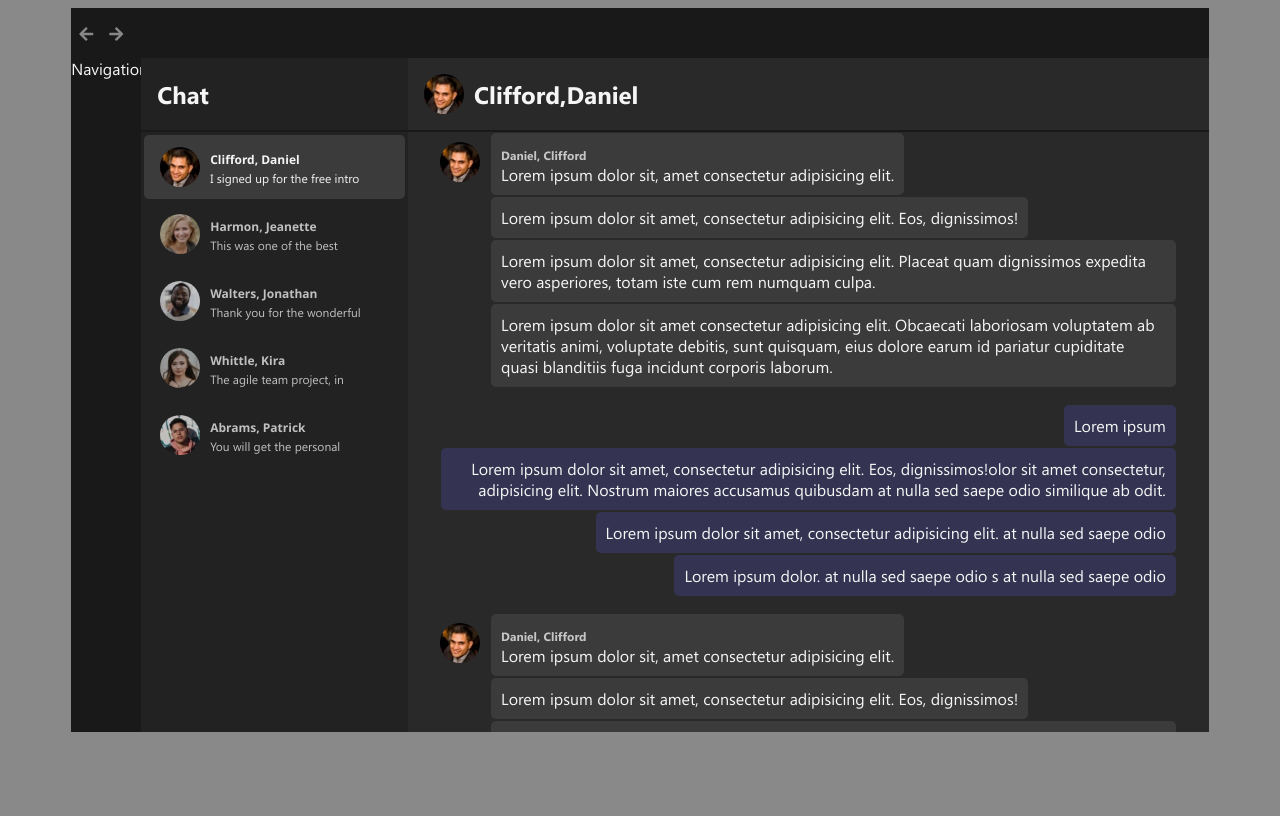
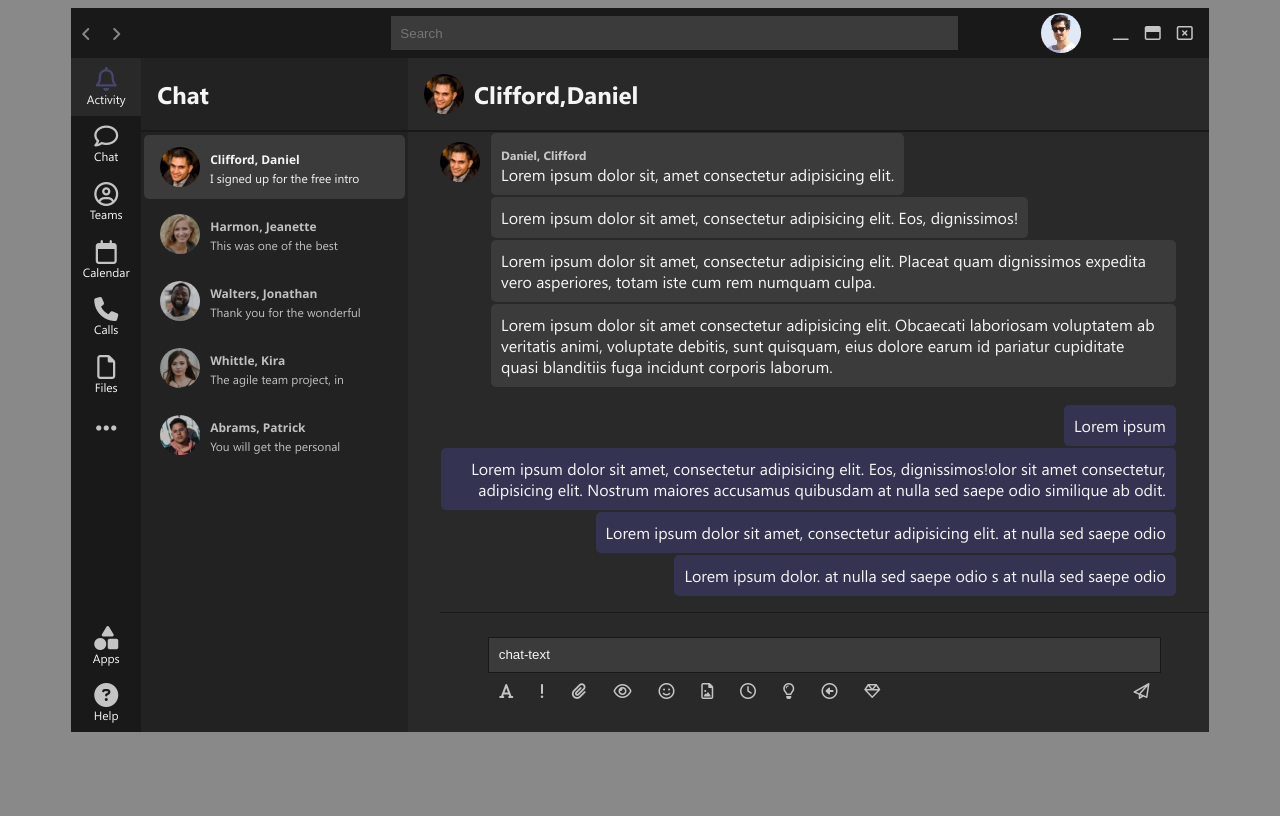
Before and after one commit to ahmetcankaratas/teams-clone, a plain HTML site: page index.html in a window 1280 px wide. Drawn offline with Linux system fonts and the light colour scheme.

Commit message:
add header and nav

```diff
--- a/index.html
+++ b/index.html
@@ -9,17 +9,74 @@
   </head>
   <body>
     <div class="container">
+      <!-- ======== HEADER ========  -->
+
       <header class="main-header">
         <div class="history">
-          <div class="arrow-left"><i class="fa fa-arrow-left"></i></div>
-          <div class="arrow-right"><i class="fa fa-arrow-right"></i></div>
+          <div class="arrow-left"><i class="fa-solid fa-angle-left"></i></div>
+          <div class="arrow-right"><i class="fa-solid fa-angle-right"></i></div>
         </div>
+        <div class="search">
+          <input id="search-text" type="text" placeholder="Search" />
+        </div>
+        <div class="controls">
+          <img
+            class="card-img"
+            src="./images/image-can.jpg"
+            alt="profile photo"
+          />
+          <i class="fa-regular fa-window-minimize"></i>
+          <i class="fa-regular fa-window-maximize"></i>
+          <i class="fa-regular fa-rectangle-xmark"></i>
+        </div>
+      </header>
 
-        <div class="search"></div>
+      <!-- ======== NAVIGATION ========  -->
 
-        <div class="controler"></div>
-      </header>
-      <nav class="main-nav">Navigation</nav>
+      <nav class="main-nav">
+        <div class="nav-boxes">
+          <main class="nav-main">
+            <div class="nav-box">
+              <i class="fa-regular fa-bell"></i>
+              <p>Activity</p>
+            </div>
+            <div class="nav-box">
+              <i class="fa-regular fa-comment"></i>
+              <p>Chat</p>
+            </div>
+            <div class="nav-box">
+              <i class="fa-regular fa-circle-user"></i>
+              <p>Teams</p>
+            </div>
+            <div class="nav-box">
+              <i class="fa-regular fa-calendar"></i>
+              <p>Calendar</p>
+            </div>
+            <div class="nav-box">
+              <i class="fa-solid fa-phone"></i>
+              <p>Calls</p>
+            </div>
+            <div class="nav-box">
+              <i class="fa-regular fa-file"></i>
+              <p>Files</p>
+            </div>
+            <div class="nav-box"><i class="fa-solid fa-ellipsis"></i></div>
+          </main>
+          <footer class="nav-footer">
+            <div class="nav-box">
+              <i class="fa-solid fa-shapes"></i>
+              <p>Apps</p>
+            </div>
+            <div class="nav-box">
+              <i class="fa-solid fa-circle-question"></i>
+              <p>Help</p>
+            </div>
+          </footer>
+        </div>
+      </nav>
+
+      <!-- ======== ASIDE ========  -->
+
       <aside class="main-aside">
         <header class="section-header">
           <h1>Chat</h1>
@@ -96,6 +153,9 @@
           </div>
         </div>
       </aside>
+
+      <!-- ======== MAIN ========  -->
+
       <main class="main-content">
         <header class="section-header">
           <img
@@ -105,7 +165,7 @@
           />
           <h2>Clifford,Daniel</h2>
         </header>
-        <div class="chat-boxes">
+        <main class="chat-boxes">
           <div class="third-person">
             <img
               class="card-img"
@@ -147,7 +207,10 @@
                 Lorem ipsum dolor sit amet, consectetur adipisicing elit. at
                 nulla sed saepe odio
               </p>
-              <p>Lorem ipsum dolor. at nulla sed saepe odio s at nulla sed saepe odio</p>
+              <p>
+                Lorem ipsum dolor. at nulla sed saepe odio s at nulla sed saepe
+                odio
+              </p>
             </div>
           </div>
           <div class="third-person">
@@ -191,10 +254,38 @@
                 Lorem ipsum dolor sit amet, consectetur adipisicing elit. at
                 nulla sed saepe odio
               </p>
-              <p>Lorem ipsum dolor. at nulla sed saepe odio s at nulla sed saepe odio</p>
+              <p>
+                Lorem ipsum dolor. at nulla sed saepe odio s at nulla sed saepe
+                odio
+              </p>
             </div>
           </div>
-        </div>
+        </main>
+        <footer class="new-chat">
+          <input
+            id="chat-text"
+            value="chat-text"
+            type="text"
+            placeholder="Type a new message"
+          />
+          <div class="chat-tools">
+            <div class="tools-left">
+              <i class="fa fa-font"></i>
+              <i class="fa fa-exclamation"></i>
+              <i class="fa fa-paperclip"></i>
+              <i class="fa-regular fa-eye"></i>
+              <i class="fa-regular fa-face-smile"></i>
+              <i class="fa-regular fa-file-image"></i>
+              <i class="fa-regular fa-clock"></i>
+              <i class="fa-regular fa-lightbulb"></i>
+              <i class="fa-regular fa-circle-left"></i>
+              <i class="fa-regular fa-gem"></i>
+            </div>
+            <div class="tools-right">
+              <i class="fa-regular fa-paper-plane"></i>
+            </div>
+          </div>
+        </footer>
       </main>
     </div>
   </body>
--- a/styles/main.css
+++ b/styles/main.css
@@ -1,5 +1,5 @@
 @import url(./reset.css);
-@import url('https://cdnjs.cloudflare.com/ajax/libs/font-awesome/5.9.0/css/all.min.css');
+@import url('https://cdnjs.cloudflare.com/ajax/libs/font-awesome/6.2.0/css/all.min.css');
 
 @font-face {
   font-family: 'Segoe UI';
@@ -26,6 +26,7 @@
 
   /* ======== Colors ======== */
   --color-background: #14141480;
+  --color-light-blue: #47476e;
   --color-dark-blue: #343452;
   --color-light-gray: #3b3b3b;
   --color-gray: #292929;
@@ -69,6 +70,7 @@ body {
 
 .main-header {
   grid-area: header;
+  position: relative;
 }
 
 .main-nav {
@@ -92,7 +94,13 @@ body {
 
 /* ======== Header ======== */
 
-.main-header .history {
+.main-header {
+  display: flex;
+  flex-direction: row;
+  justify-content: space-between;
+}
+
+.history {
   width: 60px;
   height: 100%;
   display: flex;
@@ -102,12 +110,87 @@ body {
   opacity: 50%;
 }
 
-.arrow-left:hover,
+.history .arrow-left:hover,
 .arrow-right:hover {
   opacity: 75%;
 }
 
+.search {
+  margin-left: 15.5%;
+  flex-basis: 50%;
+  display: flex;
+  align-items: center;
+}
+
+.search input {
+  min-width: 100%;
+  border: 1px solid var(--color-black);
+  background-color: var(--color-light-gray);
+  padding: 0.6rem;
+  color: var(--color-white-smoke);
+}
+
+.controls {
+  display: flex;
+  align-items: center;
+}
+
+.controls i {
+  margin-right: 1rem;
+  filter: invert(1);
+  color: var(--color-light-gray);
+}
+
+.controls i:hover {
+  filter: invert(0);
+  color: var(--color-light-blue);
+  cursor: pointer;
+}
+
+.controls img {
+  margin-right: 2rem;
+}
+
 /* ======== Nav ======== */
+.nav-boxes {
+  height: 100%;
+  display: flex;
+  flex-direction: column;
+  justify-content: space-between;
+}
+
+.nav-boxes .nav-box {
+  max-height: 3.6rem;
+  display: flex;
+  flex-direction: column;
+  justify-content: center;
+  align-items: center;
+  padding: 0.8rem;
+}
+
+.nav-boxes .nav-box:hover,
+.nav-boxes .nav-main .nav-box:first-child {
+  background-color: var(--color-gray);
+  cursor: pointer;
+}
+
+.nav-boxes .nav-box i {
+  font-size: var(--text-size-md);
+  margin: 0;
+  filter: invert(1);
+  color: var(--color-light-gray);
+}
+
+.nav-boxes .nav-box:hover i,
+.nav-boxes .nav-main .nav-box:first-child i {
+  filter: invert(0);
+  color: var(--color-light-blue);
+}
+
+.nav-boxes .nav-box p {
+  margin: 0;
+  font-size: var(--text-size-xs);
+}
 
 /* ======== Sidebar ======== */
 .section-header {
@@ -162,7 +245,7 @@ aside .card .card-description p {
 .chat-boxes {
   padding: 0 4%;
   overflow-y: scroll;
-  max-height: 75vh;
+  max-height: 60vh;
 }
 
 .chat-boxes .third-person {
@@ -201,3 +284,36 @@ aside .card .card-description p {
   border-radius: 5px;
   background-color: var(--color-dark-blue);
 }
+
+.new-chat {
+  padding: 3% 6%;
+  margin-left: 2rem;
+  border-top: 1px solid var(--color-black);
+  display: flex;
+  flex-direction: column;
+}
+
+.new-chat input {
+  border: 1px solid var(--color-black);
+  background-color: var(--color-light-gray);
+  padding: 0.6rem;
+  color: var(--color-white-smoke);
+}
+
+.new-chat .chat-tools {
+  display: flex;
+  flex-direction: row;
+  justify-content: space-between;
+}
+
+.new-chat .chat-tools i {
+  margin: 0.6rem 0.7rem;
+  filter: invert(1);
+  color: var(--color-light-gray);
+}
+
+.new-chat .chat-tools i:hover {
+  filter: invert(0);
+  color: var(--color-light-blue);
+  cursor: pointer;
+}
```
Also changed, not shown: images/image-can.jpg (added).
